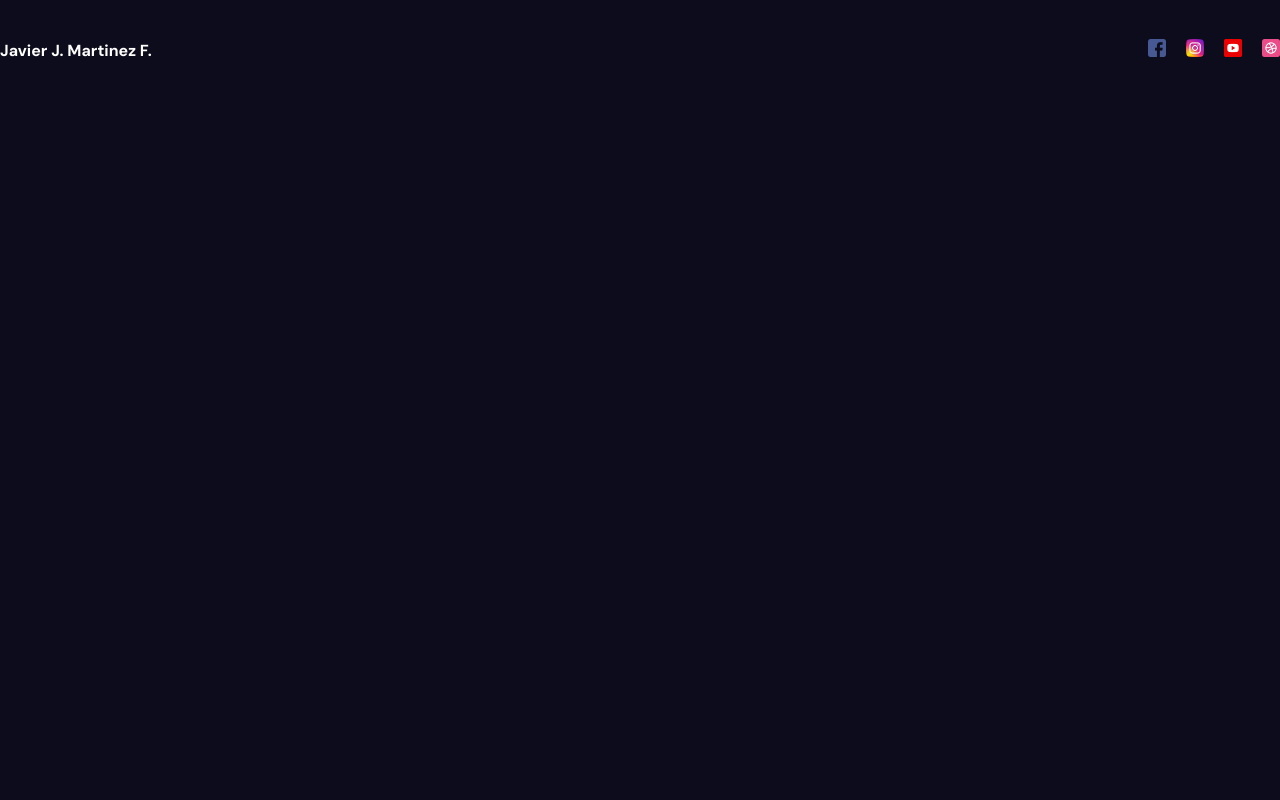
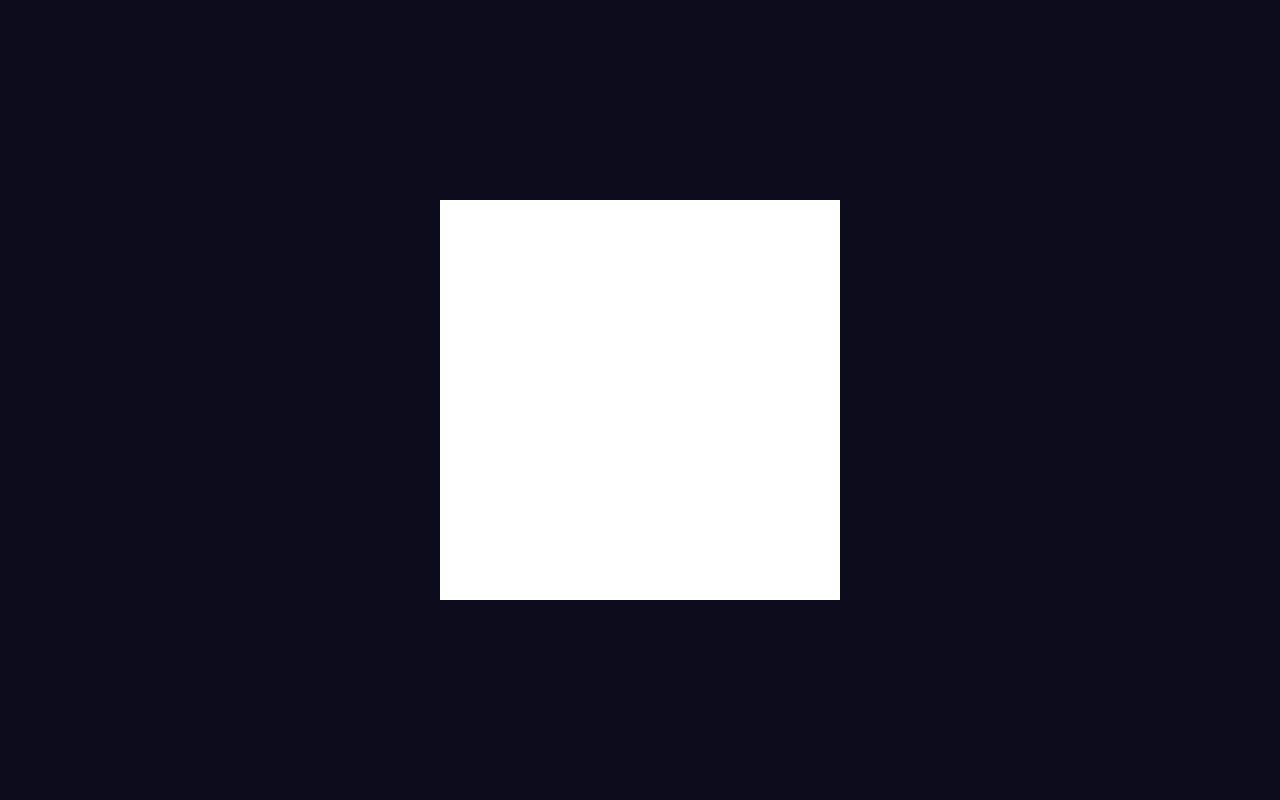
Before and after one commit to jlcarrascof/Animated-Portfolio, a React (Vite) app: page / in a window 1280 px wide. Shown: the top 800 px of the page. Built offline with nearby package versions, Linux system fonts and the light colour scheme.

Commit message:
Testing framer-motion - Part 1

```diff
--- a/src/App.jsx
+++ b/src/App.jsx
@@ -1,9 +1,10 @@
 import "./App.scss";
+import Test from "./Test";
 import Navbar from "./components/Navbar/Navbar";
 
 const App = () => {
   return <div>
-    <section>
+    <section> {/*
       <Navbar />
     </section>
     <section>Parallax</section>
@@ -13,7 +14,10 @@ const App = () => {
     <section>Portfolio1</section>
     <section>Portfolio2</section>
     <section>Portfolio3</section>
-    <section>Contact</section>
+<section>Contact */}
+      <Test />
+      <Test />
+    </section>
   </div>;
 };
 
--- a/src/App.scss
+++ b/src/App.scss
@@ -24,3 +24,16 @@ section {
     height: 100vh;
     scroll-snap-align: center;
 }
+
+.course {
+    height: 100vh;
+    display: flex;
+    align-items: center;
+    justify-content: center;
+
+    .box {
+        width: 200px;
+        height: 200px;
+        background-color: white;
+    }
+}
--- /dev/null
+++ b/src/Test.jsx
@@ -0,0 +1,18 @@
+import { motion } from "framer-motion";
+
+const Test = () => {
+  return (
+    <div className="course">
+        <motion.div className="box"
+            initial={{opacity: 0.5, scale: 0.5}}
+            transition={{duration: 2}}
+            whileInView={{opacity: 1, scale: 2}}
+            drag
+        >
+
+        </motion.div>
+    </div>
+  )
+}
+
+export default Test
```
